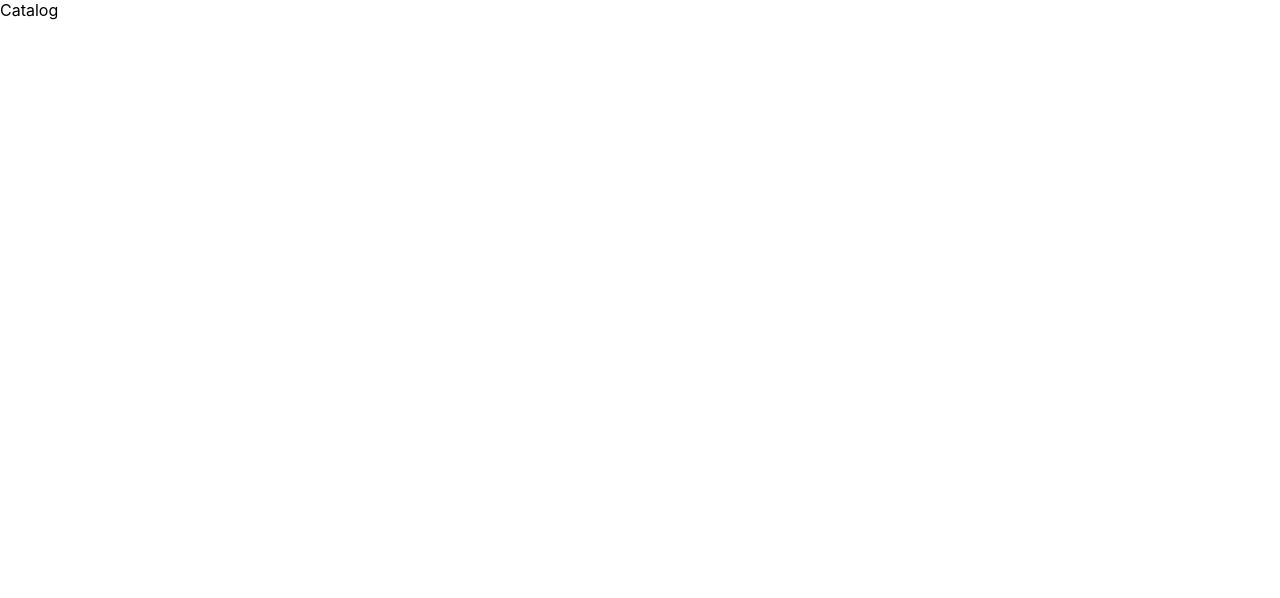
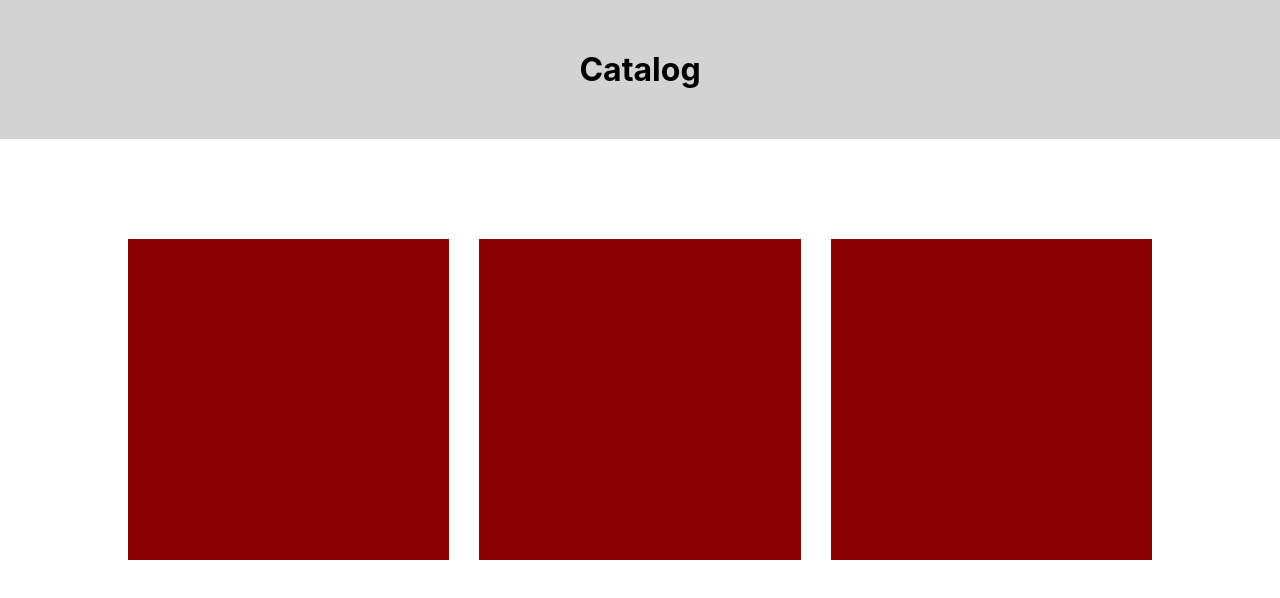
Before and after one commit to r4sy4n/connectify, a React (Create React App) app in the folder client/: page /catalog in a window 1280 px wide. Shown: the top 598 px of the page. Built offline with nearby package versions, Linux system fonts and the light colour scheme.

Commit message:
Feat: Initial Catalog Page

```diff
--- /dev/null
+++ b/client/src/assets/wrappers/Catalog.js
@@ -0,0 +1,29 @@
+import styled from "styled-components";
+
+const CatalogWrapper = styled.main`
+  text-align: center;
+  display: flex;
+  align-items: center;
+  justify-content: center;
+  flex-direction: column;
+
+  .title-container {
+    width: 100%;
+    padding: 50px 0;
+    background: lightgray;
+  }
+
+  .main-container {
+    display: grid;
+    grid-template-columns: repeat(3, 1fr);
+    grid-gap: 30px;
+    width: 80%;
+    margin: 100px 0;
+  }
+
+  .category-container {
+    aspect-ratio: 1;
+    background: darkred;
+  }
+`
+export default CatalogWrapper;
--- a/client/src/pages/Catalog.js
+++ b/client/src/pages/Catalog.js
@@ -1,9 +1,30 @@
-import React from 'react'
+import React from 'react';
+import CatalogWrapper from '../assets/wrappers/Catalog';
 
 const Catalog = () => {
   return (
-    <div>Catalog</div>
+    <div>
+      <CatalogWrapper>
+        <div className='title-container'>
+          <h1>
+            Catalog
+          </h1>
+        </div>
+
+        <div className='main-container'>
+          <div className='category-container'>
+
+          </div>
+          <div className='category-container'>
+
+          </div>
+          <div className='category-container'>
+
+          </div>
+        </div>
+      </CatalogWrapper>
+    </div>
   )
 }
 
-export default Catalog
+export default Catalog;
```
